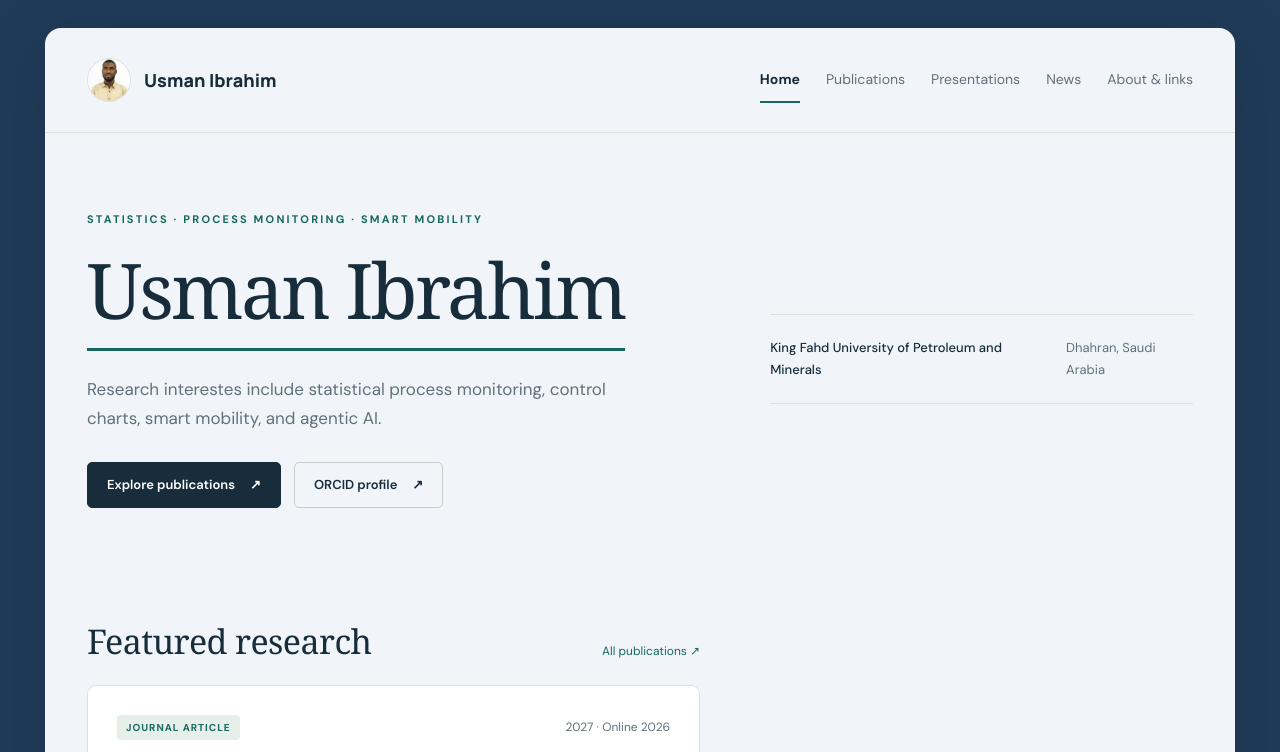
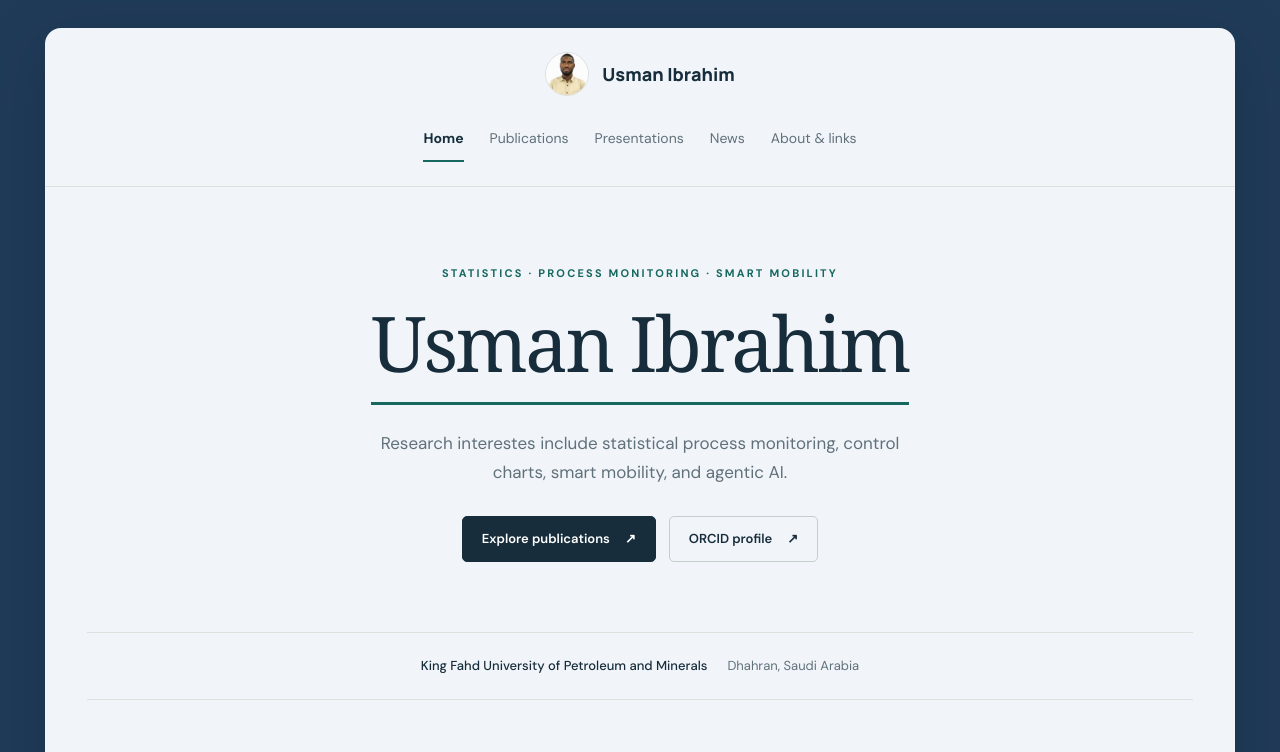
Before and after one commit to usmanibrahim-research/usman-ibrahim, a plain HTML site: page index.html in a window 1280 px wide. Shown: the top 752 px of the page. Drawn offline with Linux system fonts and the light colour scheme.

Commit message:
Update styles.css

```diff
--- a/styles.css
+++ b/styles.css
@@ -86,3 +86,73 @@ main.wrap, .header .wrap, .footer .wrap { width: 100%; }
   padding-bottom: 18px;
   border-bottom: 3px solid var(--teal);
 }}
+
+
+/* Name and affiliation */
+.brand-info {
+  display: flex;
+  flex-direction: column;
+  text-align: left;
+}
+
+.brand-affiliation {
+  margin-top: 3px;
+  font-size: 11px;
+  font-weight: 400;
+  color: var(--muted);
+}
+
+/* Center the header and navigation tabs */
+.header-inner {
+  flex-direction: column;
+  align-items: center;
+  justify-content: center;
+  gap: 20px;
+  padding: 24px 0;
+}
+
+.brand {
+  justify-content: center;
+}
+
+.nav {
+  width: 100%;
+  justify-content: center;
+  flex-wrap: wrap;
+}
+
+/* Center page content */
+main,
+.footer-inner {
+  text-align: center;
+}
+
+.hero {
+  grid-template-columns: 1fr;
+  text-align: center;
+}
+
+.lead,
+.detail,
+.prose,
+.search {
+  margin-left: auto;
+  margin-right: auto;
+}
+
+.actions,
+.links,
+.focus-strip,
+.affiliation,
+.footer-inner {
+  justify-content: center;
+}
+
+.affiliation {
+  align-items: center;
+}
+
+.research-highlights ul {
+  padding: 0;
+  list-style-position: inside;
+}
```
